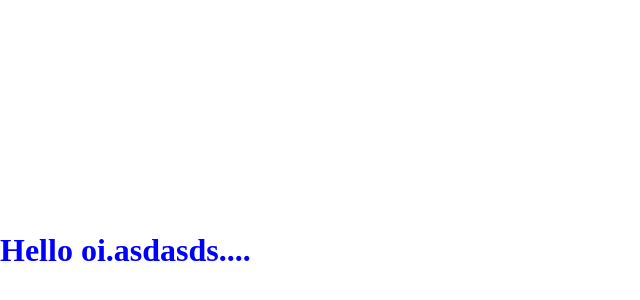
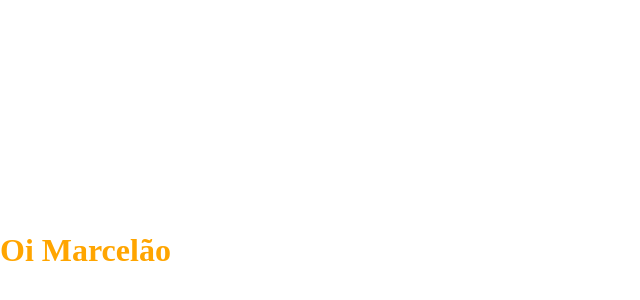
Before and after one commit to moi23/automatic-cheecker-git-hooks, a plain HTML site: page index.html in a window 1280 px wide. Shown: the part 150-450 px from the top of the page, without its empty margins (0-640 px from the left). Drawn offline with Linux system fonts and the light colour scheme.

Commit message:
Alterações na pasta android detectadas

```diff
--- a/android/test.css
+++ b/android/test.css
@@ -8,5 +8,5 @@ body {
   justify-content: start;
   align-items: center;
   height: 100vh;
-  color: blue;
+  color: orange;
 }
--- a/index.html
+++ b/index.html
@@ -8,6 +8,6 @@
     <link rel="stylesheet" href="./android/test.css" />
   </head>
   <body>
-    <h1>Hello oi.asdasds....</h1>
+    <h1>Oi Marcelão</h1>
   </body>
 </html>
```
